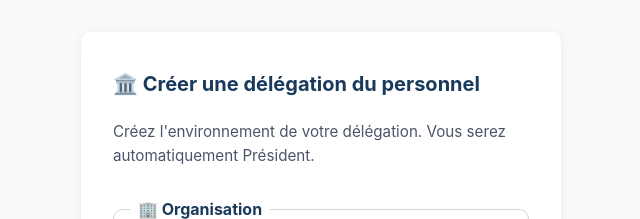
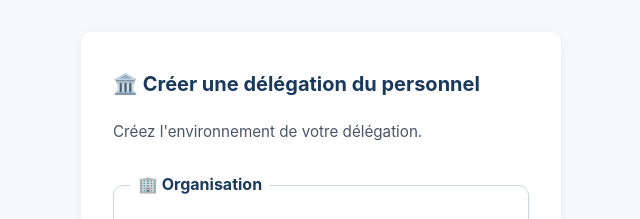
Before and after one commit to LostInTheBugs/StaffDPapp, a React (Vite) app in the folder frontend/: page /create in a window 1280 px wide. Shown: the top 219 px of the page, without its empty margins (319-959 px from the left). Built offline with nearby package versions, Linux system fonts and the light colour scheme; no server answers.

Commit message:
fix: retrait phrase 'automatiquement President' page creation

```diff
--- a/frontend/src/pages/CreateOrganization.tsx
+++ b/frontend/src/pages/CreateOrganization.tsx
@@ -55,7 +55,7 @@ export default function CreateOrganization() {
     <div className="container">
       <div className="card">
         <h2>🏛️ Créer une délégation du personnel</h2>
-        <p className="subtitle">Créez l'environnement de votre délégation. Vous serez automatiquement Président.</p>
+        <p className="subtitle">Créez l'environnement de votre délégation.</p>
         {error && <div className="error-msg">{error}</div>}
         <form onSubmit={handleSubmit}>
           <fieldset style={{ border: '1px solid var(--gray-300)', borderRadius: 'var(--radius)', padding: '20px 16px', marginBottom: 24 }}>
```
